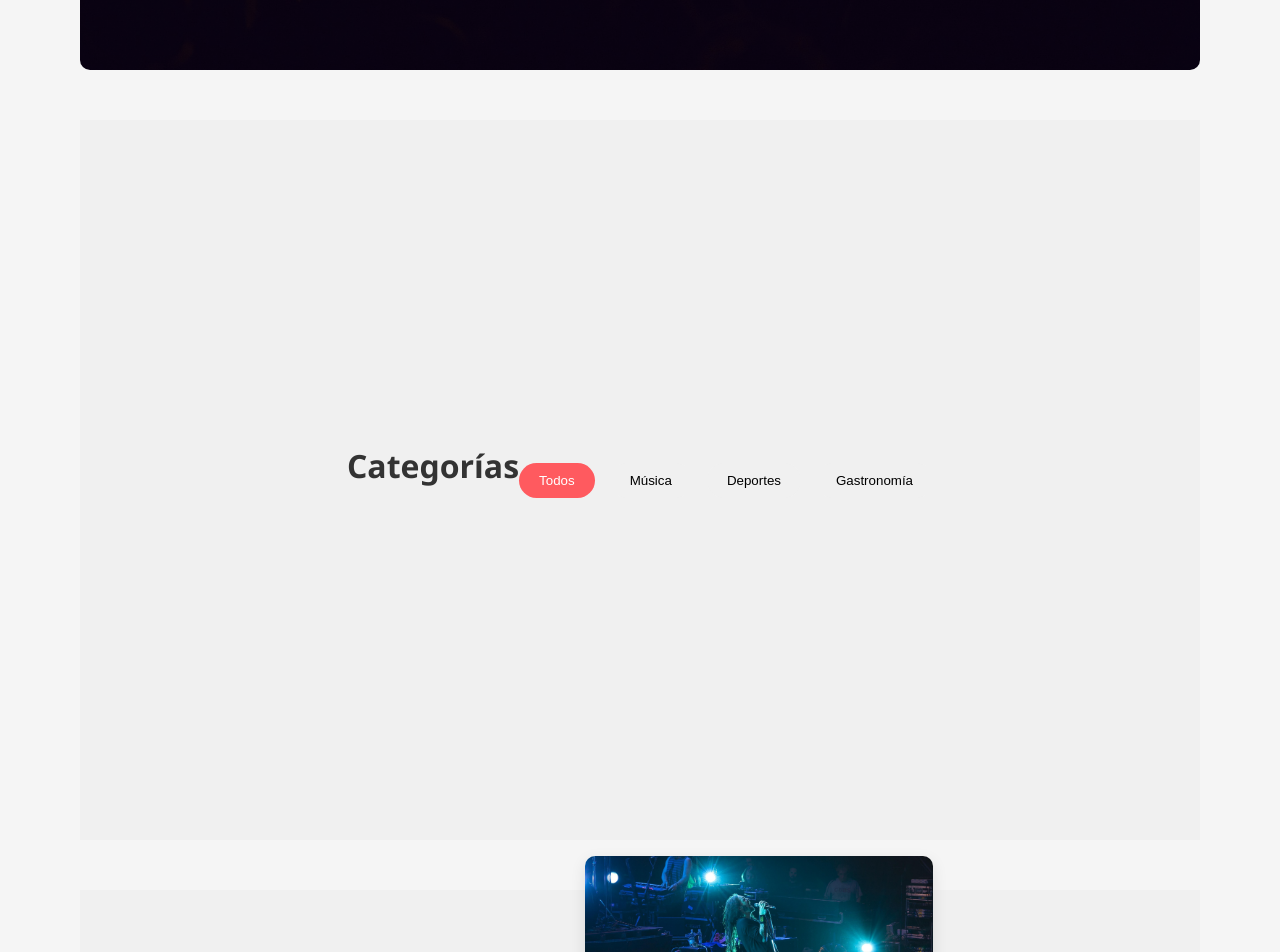
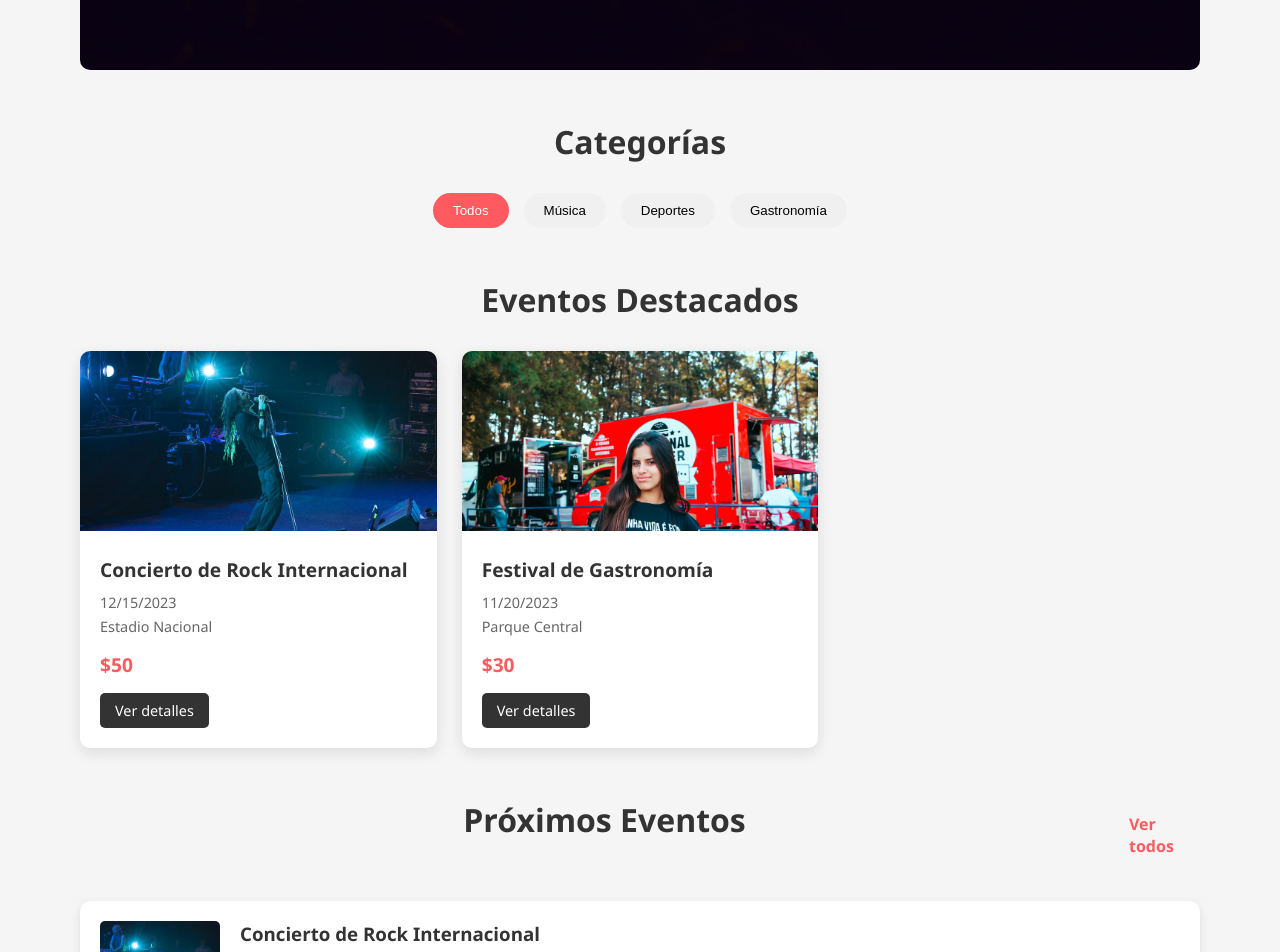
Before and after one commit to abelheddy/EventR, a React (Vite) app in the folder frontend/: page / in a window 1280 px wide. Shown: the part 760-1712 px from the top of the page. Built offline with nearby package versions, Linux system fonts and the light colour scheme.

Commit message:
update de codigo
actualizacion para correguir bugs visuales

```diff
--- a/frontend/src/pages/mainPagev2/MainPage.jsx
+++ b/frontend/src/pages/mainPagev2/MainPage.jsx
@@ -13,6 +13,7 @@ const MainPage = () => {
     const [selectedCategory, setSelectedCategory] = useState('all');
 
     useEffect(() => {
+      // Datos de ejemplo (en producción vendrían de una API)
       const mockEvents = [
         {
           id: 1,
@@ -57,7 +58,7 @@ const MainPage = () => {
 
     return (
       <div className={styles.mainPage}>
-            {/* Hero Section */}
+        {/* Hero Section - Sin cambios */}
         <section
           className={styles.hero}
           style={{ backgroundImage: `linear-gradient(rgba(0, 0, 0, 0.6), rgba(0, 0, 0, 0.6)), url(${heroBg})` }}
@@ -77,9 +78,10 @@ const MainPage = () => {
           </div>
         </section>
 
-            {/* Categories */}
-            <section className={styles.categoriesSection}>
-                <h2>Categorías</h2>
+        {/* CATEGORÍAS - Sección completamente reorganizada */}
+        <div className={styles.categoriesContainer}>
+          {/* Título ahora centrado y arriba */}
+          <h2 className={styles.sectionTitle}>Categorías</h2>
           <div className={styles.categories}>
             {categories.map(category => (
               <button
@@ -91,11 +93,12 @@ const MainPage = () => {
               </button>
             ))}
           </div>
-            </section>
+        </div>
 
-            {/* Featured Events */}
-            <section className={styles.featuredEvents}>
-                <h2>Eventos Destacados</h2>
+        {/* EVENTOS DESTACADOS - Estructura modificada */}
+        <div className={styles.featuredEventsContainer}>
+          {/* Título centrado sobre el grid */}
+          <h2 className={styles.sectionTitle}>Eventos Destacados</h2>
           <div className={styles.eventsGrid}>
             {featuredEvents.map(event => (
               <div key={event.id} className={styles.eventCard}>
@@ -110,12 +113,13 @@ const MainPage = () => {
               </div>
             ))}
           </div>
-            </section>
+        </div>
 
-            {/* All Events */}
-            <section className={styles.allEvents}>
+        {/* PRÓXIMOS EVENTOS - Reestructurado */}
+        <div className={styles.upcomingEventsContainer}>
+          {/* Encabezado con título a la izquierda y link a la derecha */}
           <div className={styles.sectionHeader}>
-                    <h2>Próximos Eventos</h2>
+            <h2 className={styles.sectionTitle}>Próximos Eventos</h2>
             <Link to="/events" className={styles.viewAll}>Ver todos</Link>
           </div>
           <div className={styles.eventsList}>
@@ -136,9 +140,9 @@ const MainPage = () => {
               </div>
             ))}
           </div>
-            </section>
+        </div>
 
-            {/* CTA Section */}
+        {/* CTA Section - Sin cambios */}
         <section className={styles.ctaSection}>
           <div className={styles.ctaContent}>
             <h2>¿Tienes un evento para promocionar?</h2>
--- a/frontend/src/pages/mainPagev2/css/MainPage.module.css
+++ b/frontend/src/pages/mainPagev2/css/MainPage.module.css
@@ -1,3 +1,4 @@
+/* ESTILOS BASE - Sin cambios */
 .mainPage {
   font-family: 'Segoe UI', Tahoma, Geneva, Verdana, sans-serif;
   color: #333;
@@ -6,7 +7,7 @@
   padding: 0 20px;
 }
 
-/* Hero Section */
+/* HERO SECTION - Sin cambios */
 .hero {
   background: center/cover no-repeat;
   color: white;
@@ -55,15 +56,24 @@
   background-color: #e04a50;
 }
 
-/* Categories Section */
-.categoriesSection {
-  margin: 50px 0;
+/* ------------------------- */
+/* CAMBIOS PRINCIPALES: */
+/* ------------------------- */
+
+/* ESTILOS COMPARTIDOS PARA TÍTULOS */
+.sectionTitle {
+  text-align: center;
+  font-size: 2rem;
+  margin-bottom: 30px;
+  width: 100%;
 }
 
-.categoriesSection h2 {
-  text-align: center;
-  margin-bottom: 30px;
-  font-size: 2rem;
+/* CATEGORÍAS - Estructura modificada */
+.categoriesContainer {
+  display: flex;
+  flex-direction: column; /* Organización vertical */
+  align-items: center; /* Centrado horizontal */
+  margin: 50px 0;
 }
 
 .categories {
@@ -71,6 +81,7 @@
   flex-wrap: wrap;
   justify-content: center;
   gap: 15px;
+  width: 100%; /* Ocupa todo el ancho disponible */
 }
 
 .categoryBtn {
@@ -88,13 +99,36 @@
   color: white;
 }
 
-/* Events Grid */
+/* EVENTOS DESTACADOS - Nueva estructura */
+.featuredEventsContainer {
+  display: flex;
+  flex-direction: column;
+  align-items: center;
+  margin: 50px 0;
+}
+
 .eventsGrid {
   display: grid;
   grid-template-columns: repeat(auto-fill, minmax(280px, 1fr));
   gap: 25px;
-  margin-top: 30px;
+  width: 100%; /* Aseguramos que ocupe todo el ancho */
 }
+
+/* PRÓXIMOS EVENTOS - Reorganizado */
+.upcomingEventsContainer {
+  margin: 50px 0;
+}
+
+.sectionHeader {
+  display: flex;
+  justify-content: space-between; /* Título a la izquierda, link a la derecha */
+  align-items: center;
+  margin-bottom: 30px;
+}
+
+/* ------------------------- */
+/* ESTILOS DE COMPONENTES - Sin cambios */
+/* ------------------------- */
 
 .eventCard {
   background: white;
@@ -152,25 +186,6 @@
   background-color: #ff5a5f;
 }
 
-/* All Events Section */
-.sectionHeader {
-  display: flex;
-  justify-content: space-between;
-  align-items: center;
-  margin: 50px 0 30px;
-}
-
-.sectionHeader h2 {
-  font-size: 2rem;
-  margin: 0;
-}
-
-.viewAll {
-  color: #ff5a5f;
-  text-decoration: none;
-  font-weight: bold;
-}
-
 .eventsList {
   display: grid;
   gap: 20px;
@@ -222,7 +237,13 @@
   background-color: #e04a50;
 }
 
-/* CTA Section */
+.viewAll {
+  color: #ff5a5f;
+  text-decoration: none;
+  font-weight: bold;
+}
+
+/* CTA SECTION - Sin cambios */
 .ctaSection {
   background-color: #f8f9fa;
   padding: 60px 20px;
@@ -260,7 +281,7 @@
   background-color: #ff5a5f;
 }
 
-/* Responsive */
+/* RESPONSIVE - Ajustes menores */
 @media (max-width: 768px) {
   .hero h1 {
     font-size: 2rem;
@@ -274,4 +295,9 @@
     width: 100%;
     height: auto;
   }
+
+  /* Aseguramos que los títulos sigan centrados en móvil */
+  .sectionTitle {
+    text-align: center;
+  }
 }
```
Lines whose indentation alone changed are shown as unchanged.
